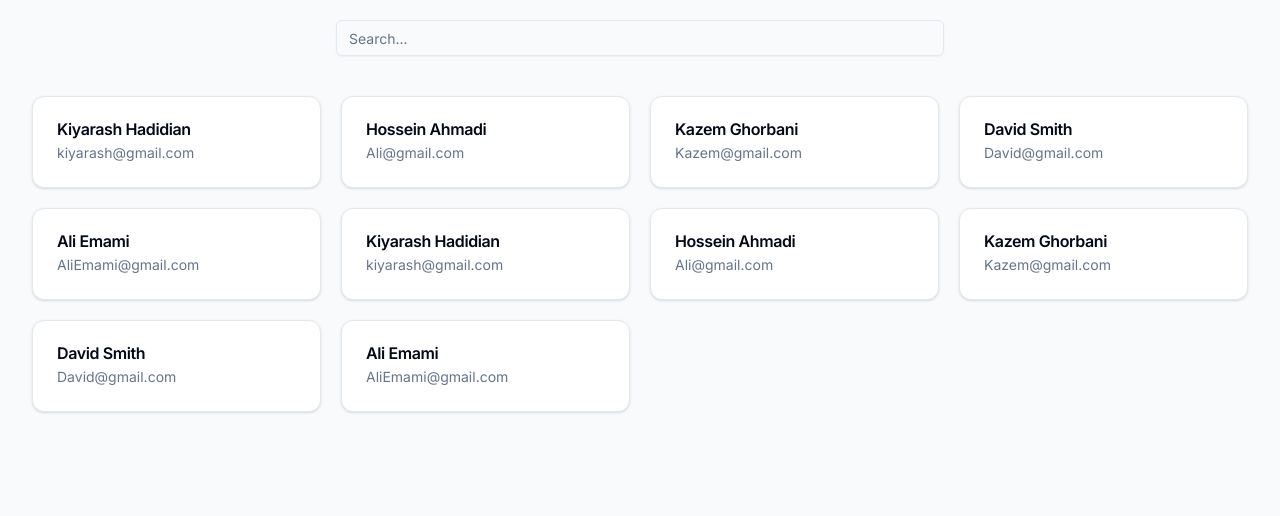
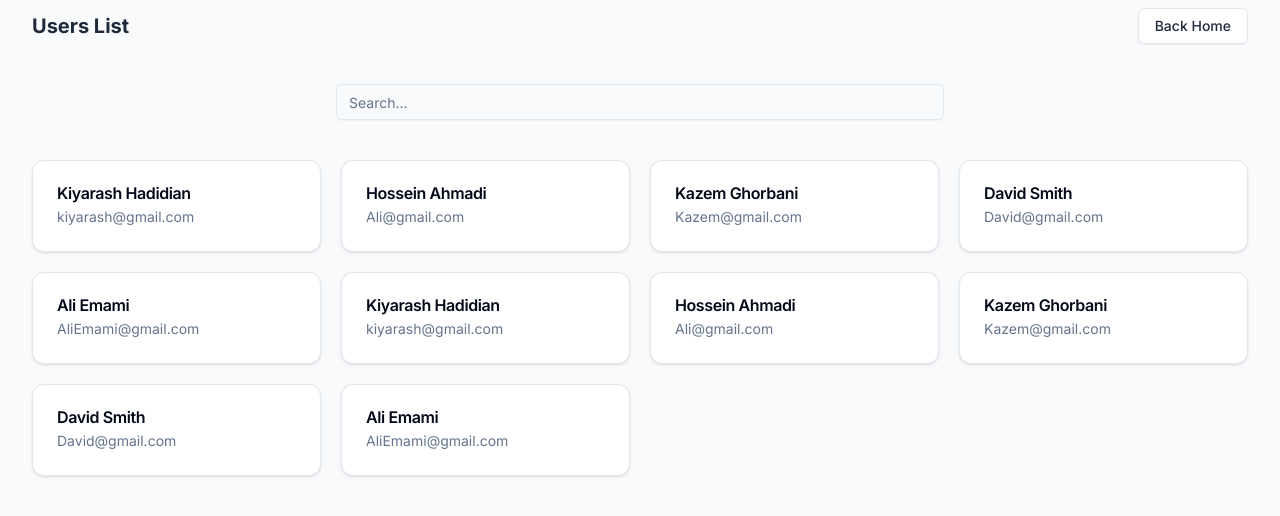
Before and after one commit to Kiyarash17/AriaTech-Test, a Next.js app: page /users in a window 1280 px wide. Shown: the top 516 px of the page. Built offline with nearby package versions, Linux system fonts and the light colour scheme.

Commit message:
Update users page style

```diff
--- a/app/users/page-client.tsx
+++ b/app/users/page-client.tsx
@@ -16,7 +16,7 @@ export default function PageClient(props: Props) {
   const [searchQuery, setSearchQuery] = useState("");
 
   return (
-    <div className="container py-5 space-y-10">
+    <>
       <div className="flex w-full sm:w-1/2 mx-auto justify-center">
         <Input
           type="text"
@@ -34,6 +34,6 @@ export default function PageClient(props: Props) {
             <UserCard data={user} key={index} />
           ))}
       </div>
-    </div>
+    </>
   );
 }
--- a/app/users/page.tsx
+++ b/app/users/page.tsx
@@ -1,6 +1,18 @@
 import { USERSLIST } from "@/config/users-list";
 import PageClient from "./page-client";
+import Link from "next/link";
+import { buttonVariants } from "@/components/ui/button";
 
 export default function Page() {
-  return <PageClient usersList={USERSLIST} />;
+  return (
+    <div className="container space-y-10 py-2">
+      <div className="flex justify-between items-center">
+        <p className="text-xl font-bold">Users List</p>
+        <Link href="/" className={buttonVariants({ variant: "outline" })}>
+          Back Home
+        </Link>
+      </div>
+      <PageClient usersList={USERSLIST} />
+    </div>
+  );
 }
```
